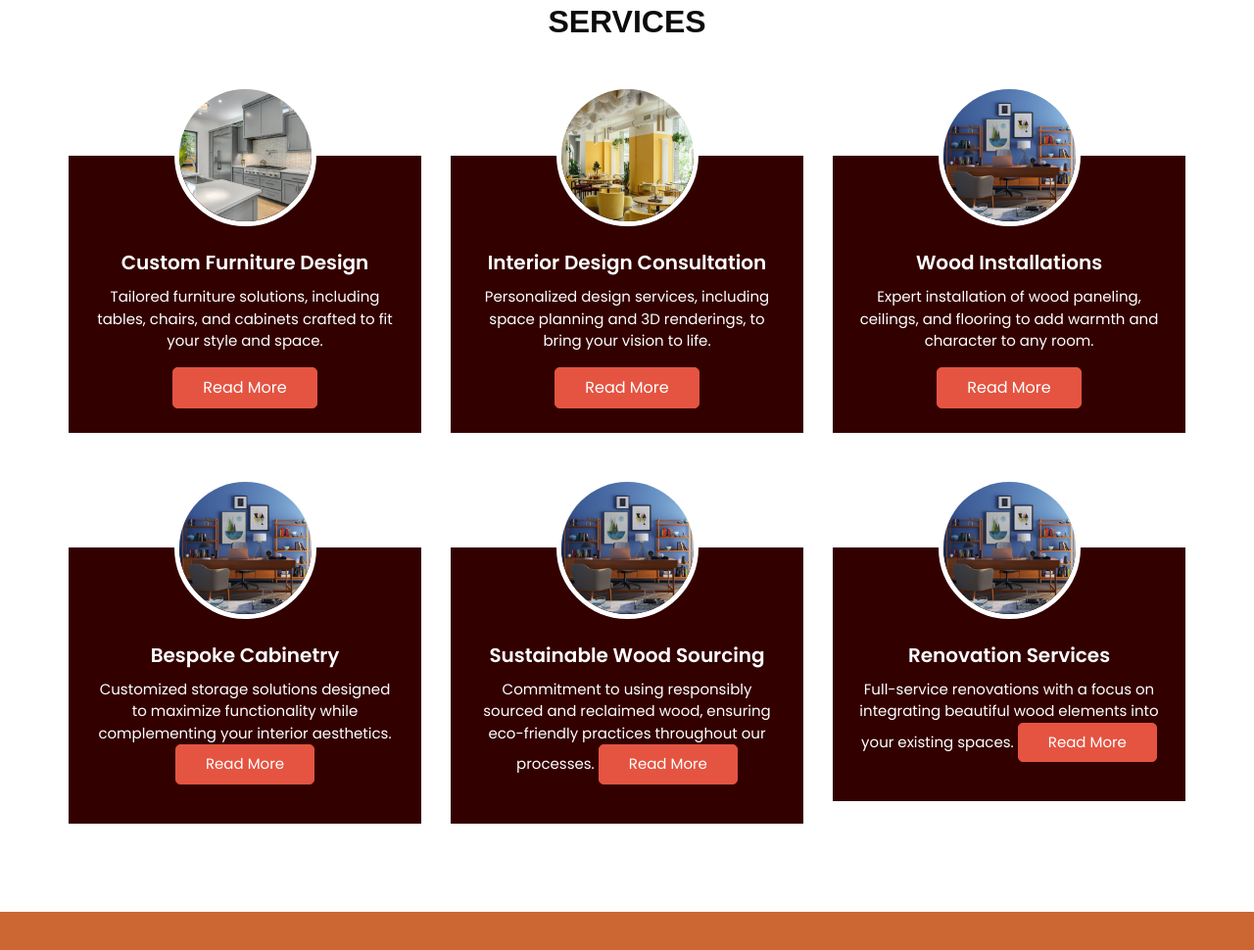
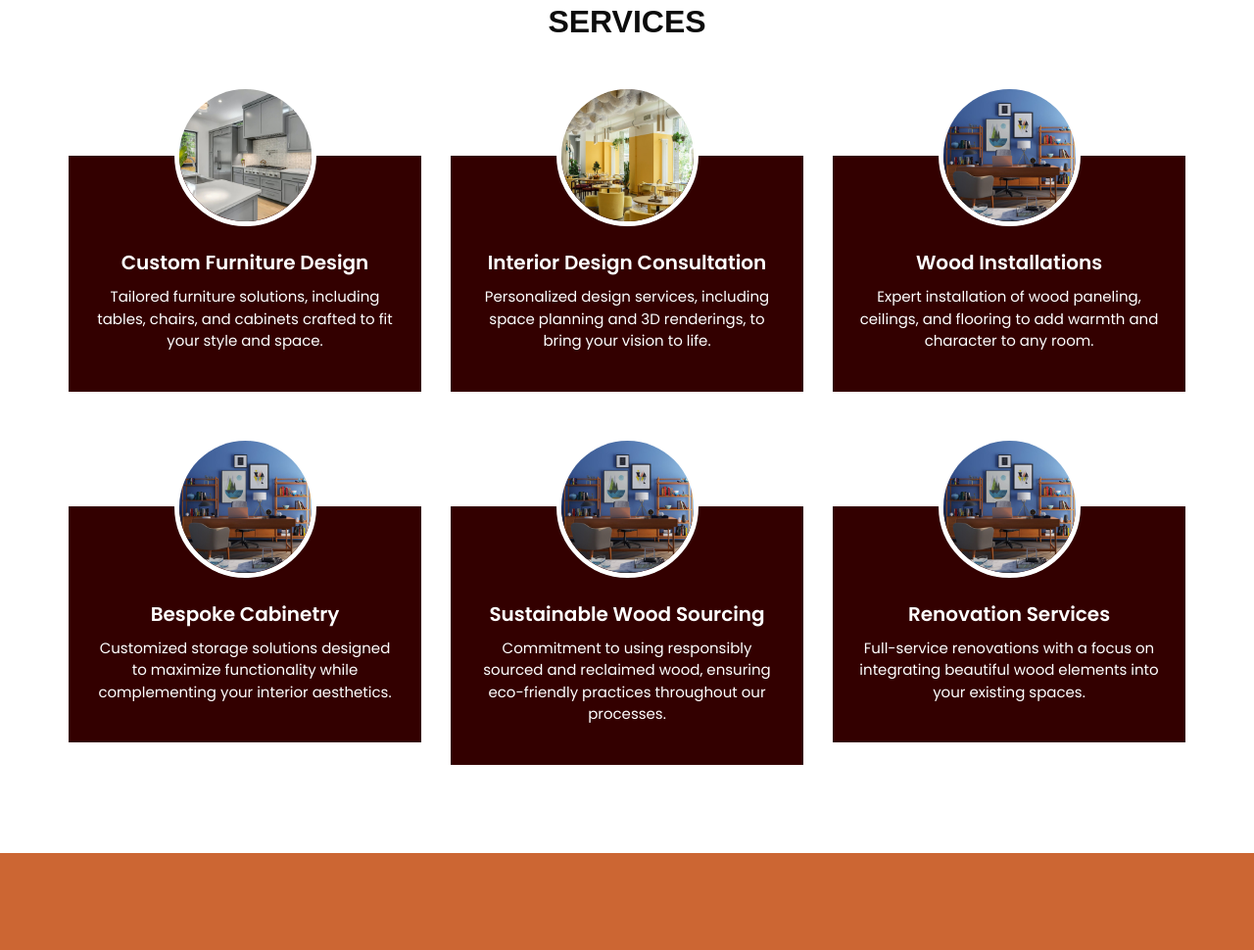
Before and after one commit to dhijinchandran/craftpro.github.io, a plain HTML site: page service.html in a window 1280 px wide. Shown: the part 282-1252 px from the top of the page at 98% size. Drawn offline with Linux system fonts and the light colour scheme.

Commit message:
services change

```diff
--- a/service.html
+++ b/service.html
@@ -87,9 +87,7 @@
               <p>
                 Tailored furniture solutions, including tables, chairs, and cabinets crafted to fit your style and space.
               </p>
-              <a href="">
-                Read More
-              </a>
+
             </div>
           </div>
         </div>
@@ -105,9 +103,7 @@
               <p>
                 Personalized design services, including space planning and 3D renderings, to bring your vision to life.
               </p>
-              <a href="">
-                Read More
-              </a>
+
             </div>
           </div>
         </div>
@@ -123,9 +119,7 @@
               <p>
                 Expert installation of wood paneling, ceilings, and flooring to add warmth and character to any room.
               </p>
-              <a href="">
-                Read More
-              </a>
+
             </div>
           </div>
         </div>
@@ -142,9 +136,7 @@
               </h5>
               <p>
                 Customized storage solutions designed to maximize functionality while complementing your interior aesthetics.
-              <a href="">
-                Read More
-              </a>
+              </p>
             </div>
           </div>
         </div>
@@ -159,9 +151,7 @@
               </h5>
               <p>
                 Commitment to using responsibly sourced and reclaimed wood, ensuring eco-friendly practices throughout our processes.
-              <a href="">
-                Read More
-              </a>
+              </p>
             </div>
           </div>
         </div>
@@ -176,9 +166,7 @@
               </h5>
               <p>
                 Full-service renovations with a focus on integrating beautiful wood elements into your existing spaces.
-              <a href="">
-                Read More
-              </a>
+              </p>
             </div>
           </div>
         </div>
```
